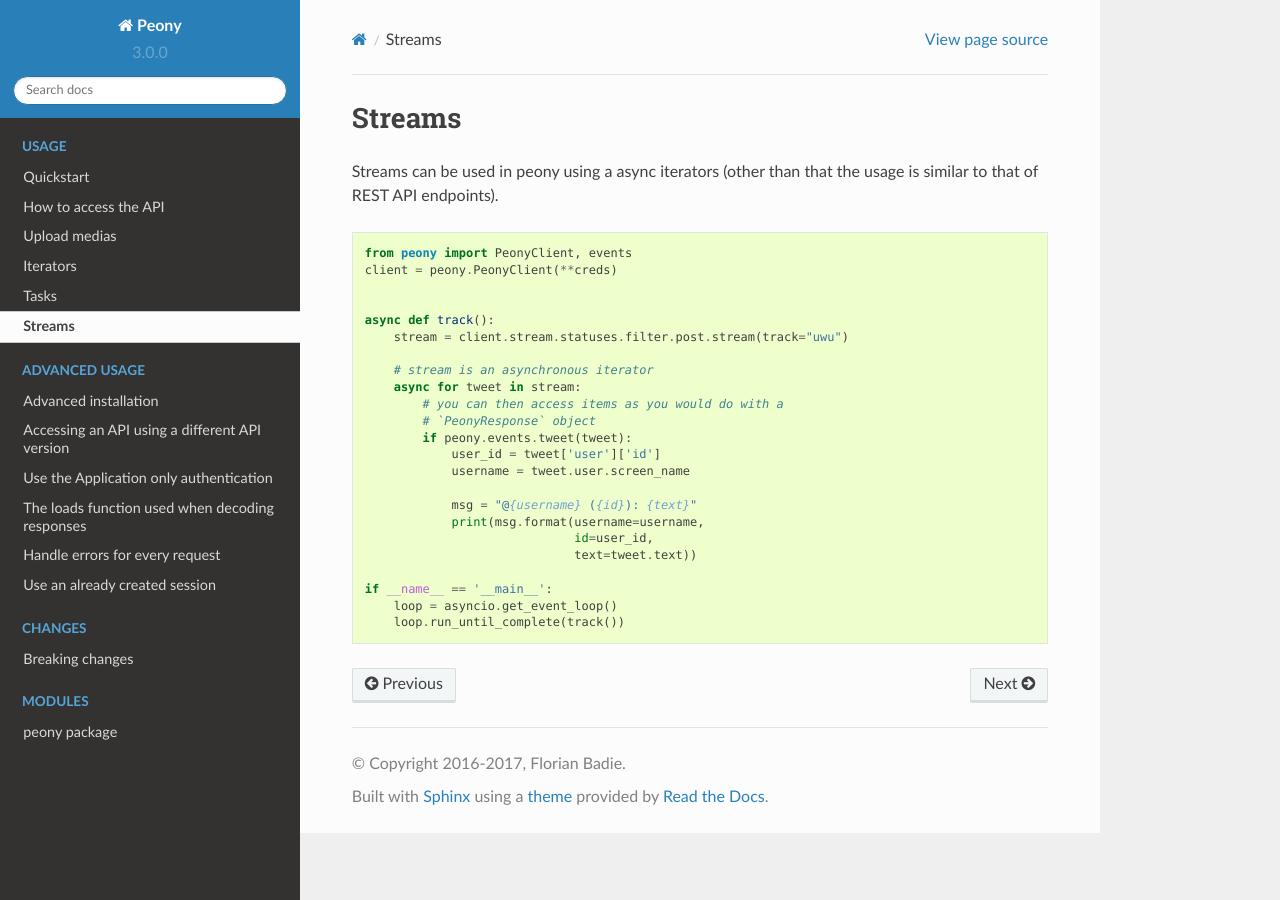
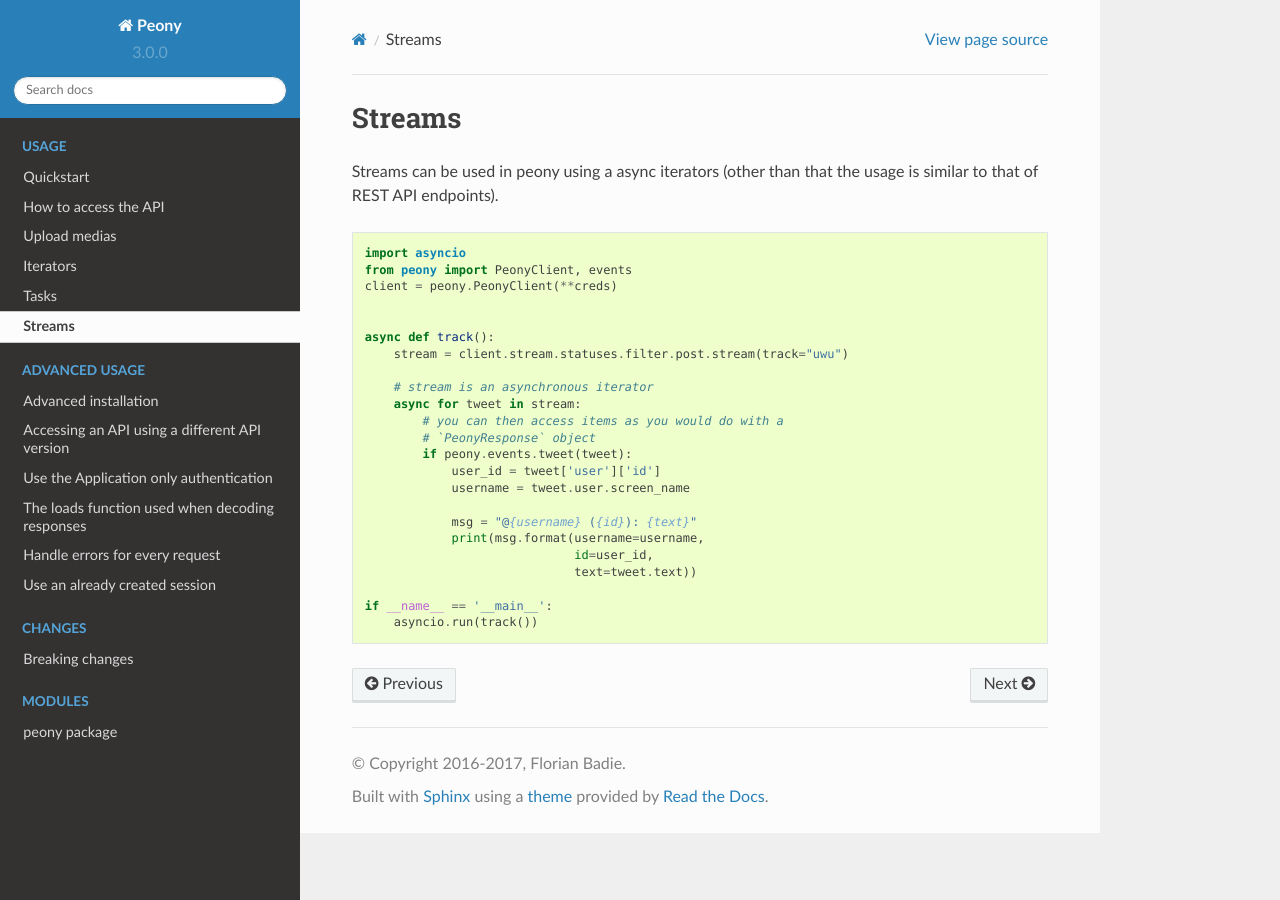
Before and after one commit to odrling/peony-twitter, a Sphinx documentation site: the page built from docs/usage/streams.rst, in a window 1280 px wide. Built offline with Sphinx 7.4.7 and the Read the Docs theme 2.0.0, drawn with Linux system fonts in a browser that asks for light colours.

Commit message:
use asyncio.run in documentation and readme files

```diff
--- a/README.rst
+++ b/README.rst
@@ -56,8 +56,6 @@ Make sure to get your api keys and access tokens from
     # NOTE: the package name is peony and not peony-twitter
     from peony import PeonyClient
 
-    loop = asyncio.get_event_loop()
-
     # create the client using your api keys
     client = PeonyClient(consumer_key=YOUR_CONSUMER_KEY,
                          consumer_secret=YOUR_CONSUMER_SECRET,
@@ -68,7 +66,7 @@ Make sure to get your api keys and access tokens from
     req = client.api.statuses.update.post(status="I'm using Peony!!")
 
     # run the coroutine
-    loop.run_until_complete(req)
+    asyncio.run(req)
 
 .. _Twitter's application management page: https://apps.twitter.com
 
--- a/docs/adv_usage/session.rst
+++ b/docs/adv_usage/session.rst
@@ -20,5 +20,4 @@ on initialisation as the `session` argument.
             await client.run_tasks()
 
     if __name__ == '__main__':
-        loop = asyncio.get_event_loop()
-        loop.run_until_complete(client_with_session())
+        asyncio.run(client_with_session())
--- a/docs/usage/media.rst
+++ b/docs/usage/media.rst
@@ -17,8 +17,7 @@ You can easily upload a media with peony:
         await client.api.statuses.update.post(status="Wow! Look at this picture!",
                                               media_ids=[media.media_id])
 
-    loop = asyncio.get_event_loop()
-    loop.run_until_complete(upload_media("picture.jpg"))
+    asyncio.run(upload_media("picture.jpg"))
 
 
 .. note::
--- a/docs/usage/quickstart.rst
+++ b/docs/usage/quickstart.rst
@@ -45,8 +45,6 @@ Make sure to get your api keys and access tokens from
 
     from peony import PeonyClient
 
-    loop = asyncio.get_event_loop()
-
     # create the client using your api keys
     client = PeonyClient(consumer_key=YOUR_CONSUMER_KEY,
                          consumer_secret=YOUR_CONSUMER_SECRET,
@@ -61,6 +59,6 @@ Make sure to get your api keys and access tokens from
         await client.api.statuses.update.post(status="I'm using Peony!!")
 
     # run the coroutine
-    loop.run_until_complete(getting_started())
+    asyncio.run(getting_started())
 
 .. _Twitter's application management page: https://apps.twitter.com
--- a/docs/usage/streams.rst
+++ b/docs/usage/streams.rst
@@ -8,6 +8,7 @@ the usage is similar to that of REST API endpoints).
 
 .. code-block:: python
 
+    import asyncio
     from peony import PeonyClient, events
     client = peony.PeonyClient(**creds)
 
@@ -29,5 +30,4 @@ the usage is similar to that of REST API endpoints).
                                  text=tweet.text))
 
     if __name__ == '__main__':
-        loop = asyncio.get_event_loop()
-        loop.run_until_complete(track())
+        asyncio.run(track())
```
